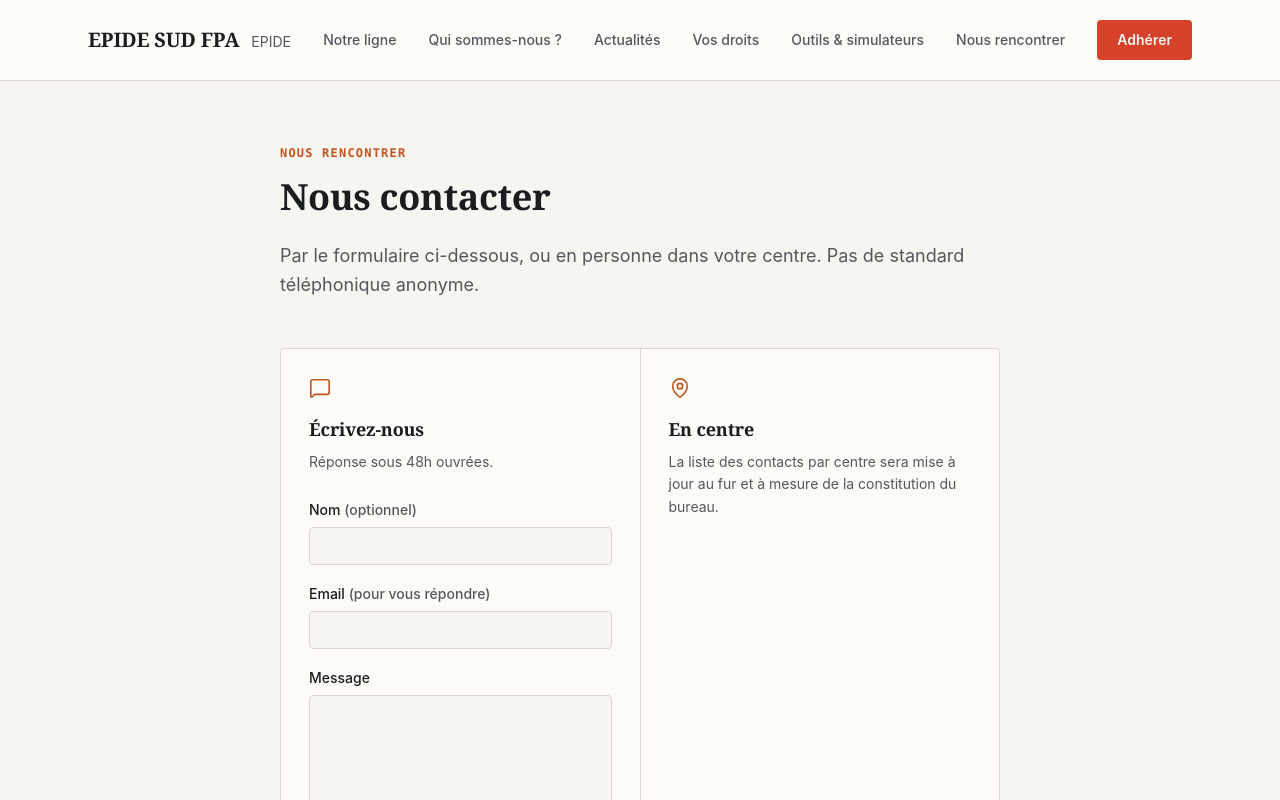
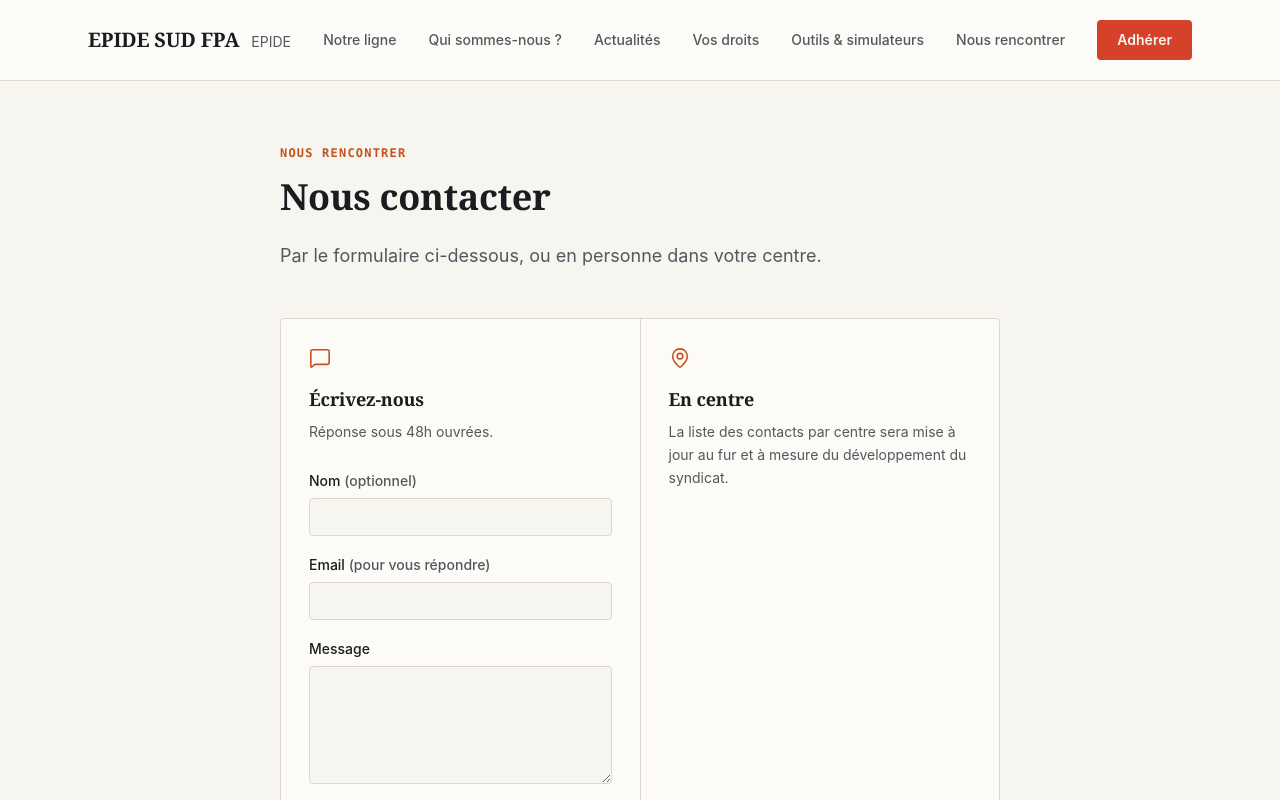
Before and after one commit to epide-sudfpa/epide-sudfpa, a Next.js app: page /contact in a window 1280 px wide. Shown: the top 800 px of the page. Built offline with nearby package versions, Linux system fonts and the light colour scheme.

Commit message:
Update page.tsx

```diff
--- a/app/contact/page.tsx
+++ b/app/contact/page.tsx
@@ -11,8 +11,7 @@ export default function ContactPage() {
         Nous contacter
       </h1>
       <p className="mt-6 text-lg leading-relaxed text-ink-soft">
-        Par le formulaire ci-dessous, ou en personne dans votre centre. Pas de
-        standard téléphonique anonyme.
+        Par le formulaire ci-dessous, ou en personne dans votre centre.
       </p>
 
       <div className="mt-12 grid gap-px overflow-hidden rounded-sm border border-line bg-line sm:grid-cols-2">
@@ -36,7 +35,7 @@ export default function ContactPage() {
           </h2>
           <p className="mt-2 text-sm leading-relaxed text-ink-soft">
             La liste des contacts par centre sera mise à jour au fur et à
-            mesure de la constitution du bureau.
+            mesure du développement du syndicat.
           </p>
         </div>
       </div>
```
